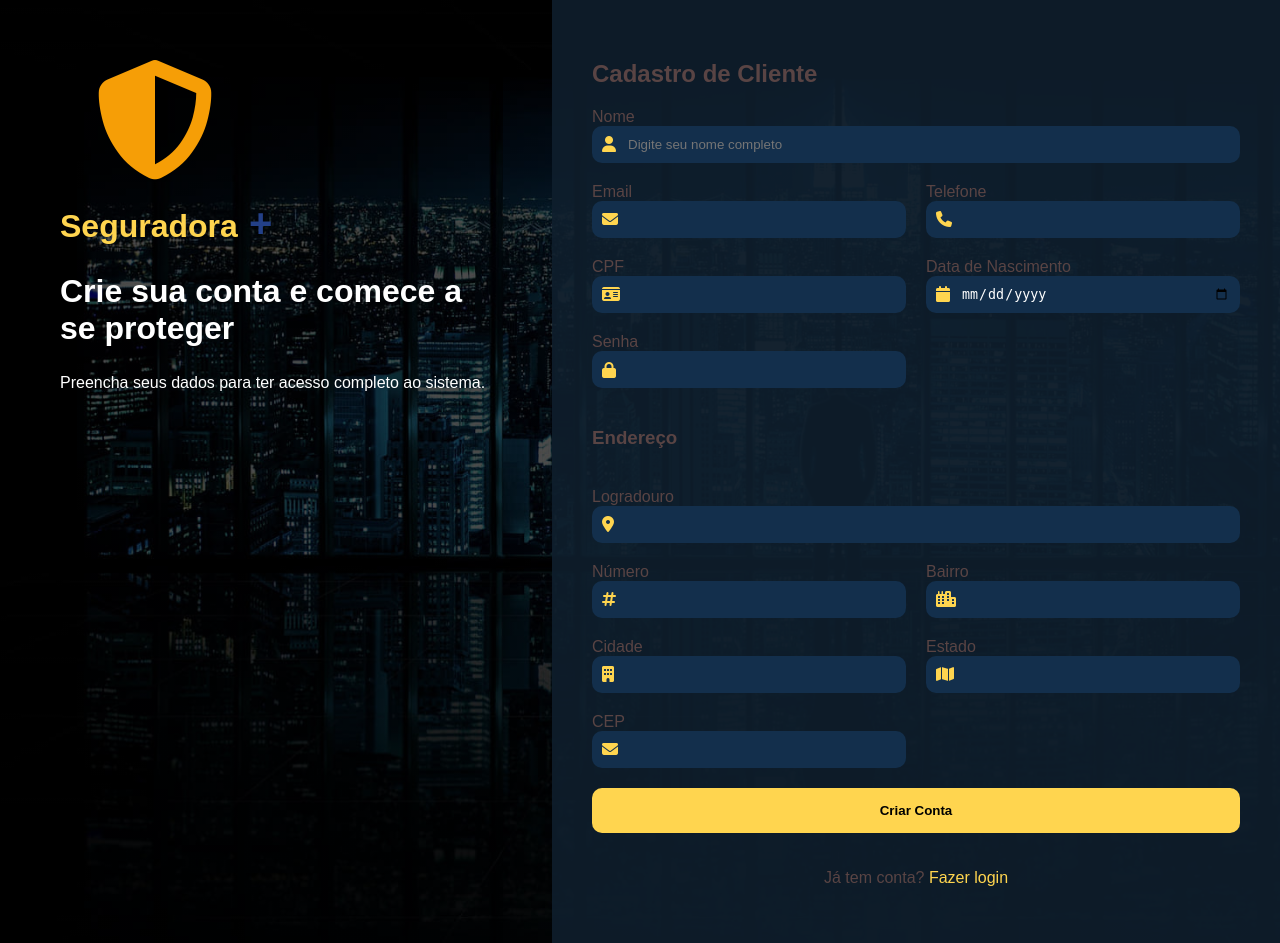
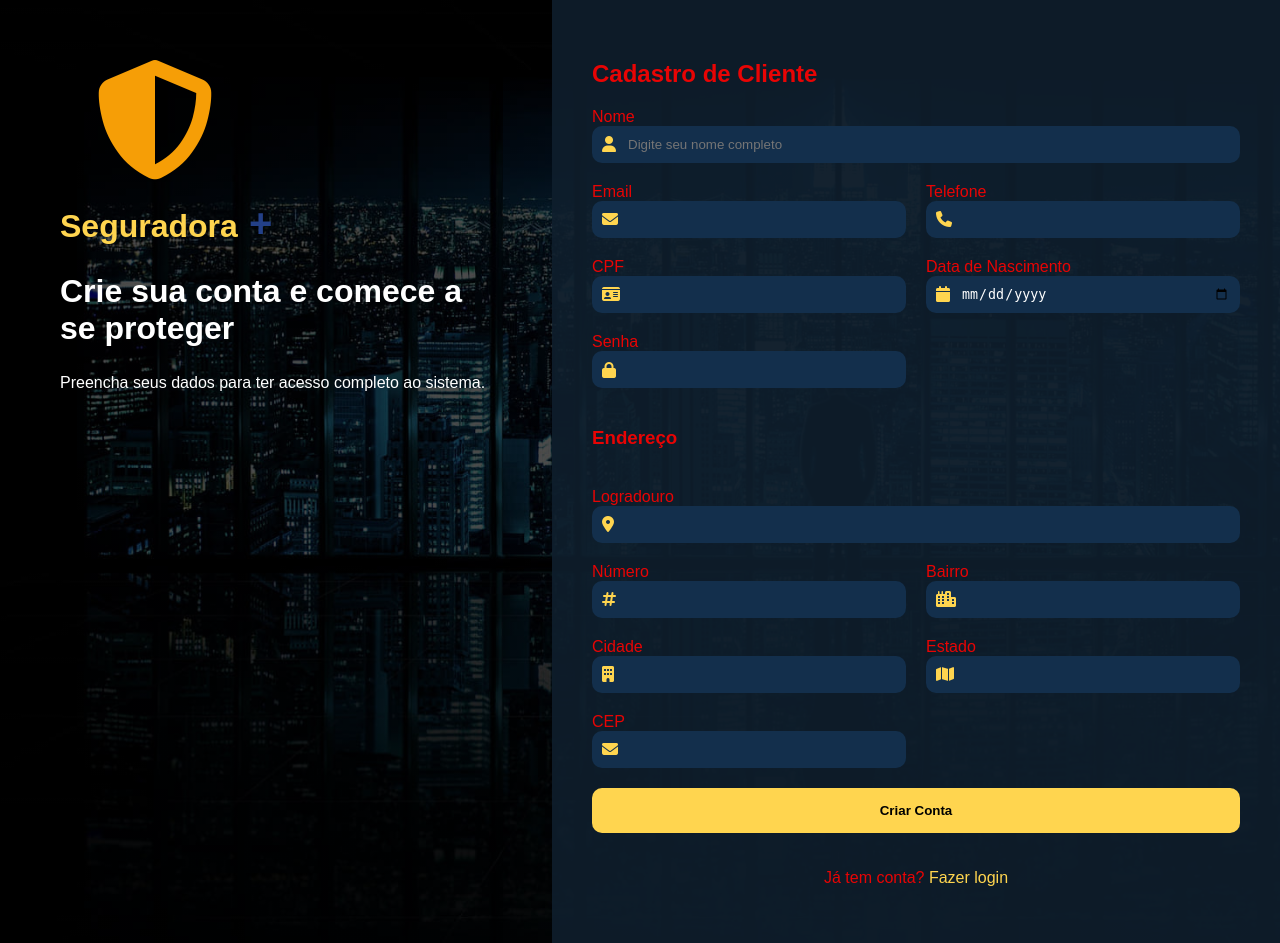
Before and after one commit to DerickMachado08/SeguradoraMais, a Spring Boot app: page /cadastro-cliente.html in a window 1280 px wide. Run offline with Spring Boot 4, Linux system fonts and the light colour scheme.

Commit message:
testando

```diff
--- a/src/main/resources/static/css/cadastro.css
+++ b/src/main/resources/static/css/cadastro.css
@@ -44,7 +44,7 @@ body {
     width: 60%;
     padding: 40px;
     background: rgb(15, 30, 45, 0.9);
-    color: #594444;
+    color: #e80404;
 }
 
 /* GRID */
```
